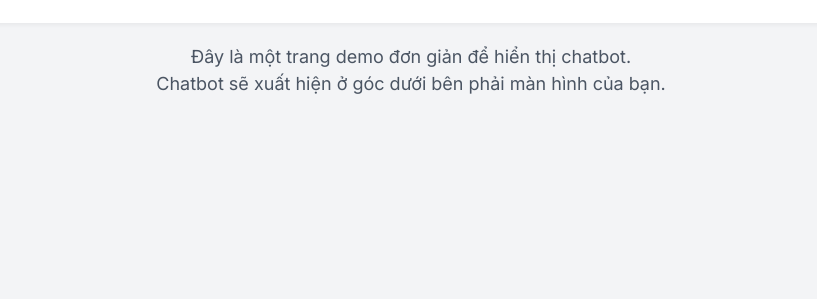
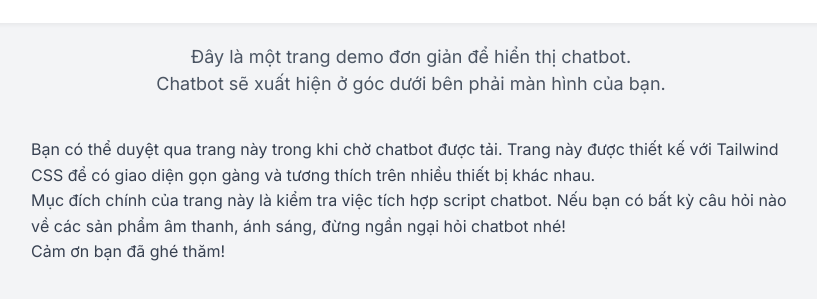
Before and after one commit to luatne/demo-khach, a plain HTML site: page test.html in a window 1280 px wide. Shown: the part 111-410 px from the top of the page, without its empty margins (229-1046 px from the left). Drawn offline with nearby package versions, Linux system fonts and the light colour scheme.

Commit message:
Update test.html

```diff
--- a/test.html
+++ b/test.html
@@ -53,10 +53,14 @@
         <p>Đây là một trang demo đơn giản để hiển thị chatbot.</p>
         <p>Chatbot sẽ xuất hiện ở góc dưới bên phải màn hình của bạn.</p>
     </div>
-
+    <div class="content-area">
+        <p>Bạn có thể duyệt qua trang này trong khi chờ chatbot được tải. Trang này được thiết kế với Tailwind CSS để có giao diện gọn gàng và tương thích trên nhiều thiết bị khác nhau.</p>
+        <p>Mục đích chính của trang này là kiểm tra việc tích hợp script chatbot. Nếu bạn có bất kỳ câu hỏi nào về các sản phẩm âm thanh, ánh sáng, đừng ngần ngại hỏi chatbot nhé!</p>
+        <p>Cảm ơn bạn đã ghé thăm!</p>
+    </div>
 
     <!-- Tải script của chatbot. Đặt ở cuối body để đảm bảo
          tất cả các phần tử HTML đã được tải trước khi script chạy. -->
-    <script src="http://demo-khach.vercel.app/chatbotdemo.js"></script>
+    <script src="https://demo-khach.vercel.app/chatbotdemo.js"></script>
 </body>
 </html>
```
